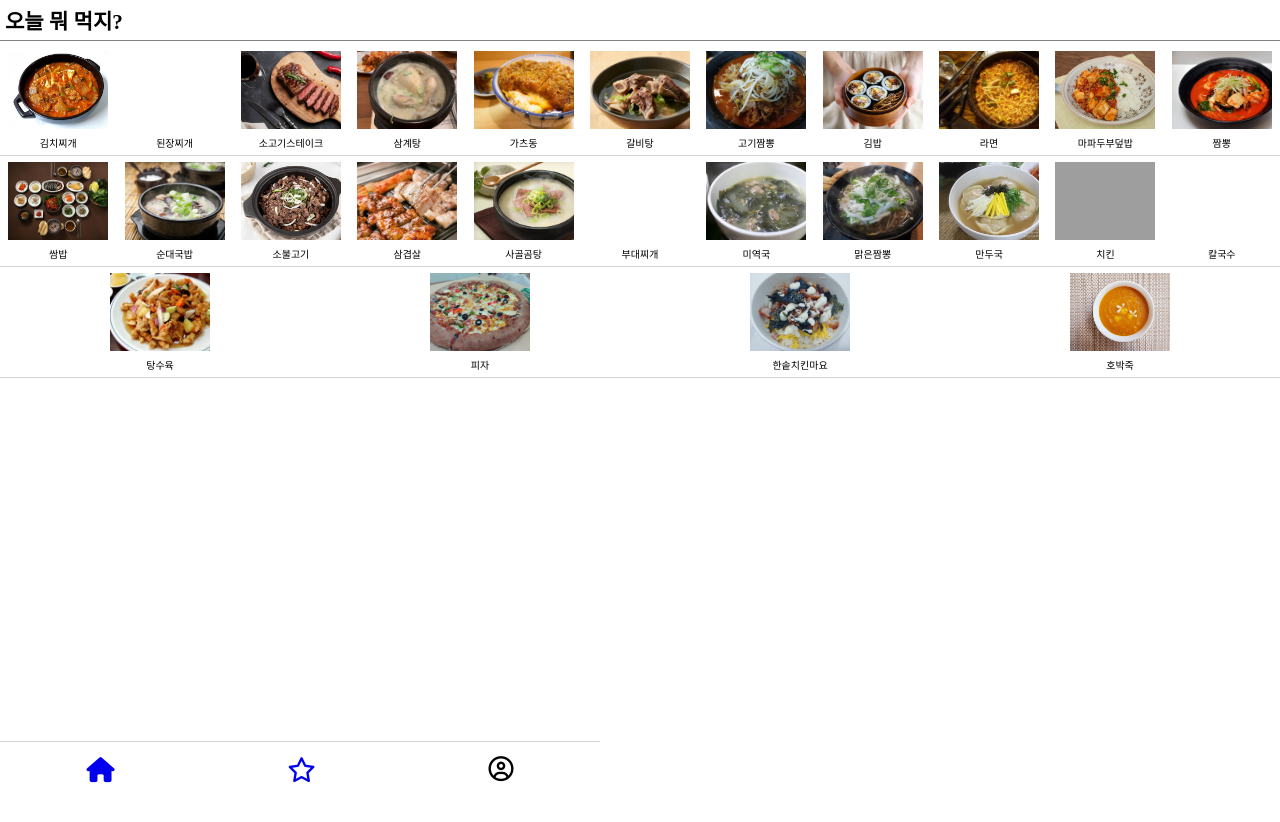
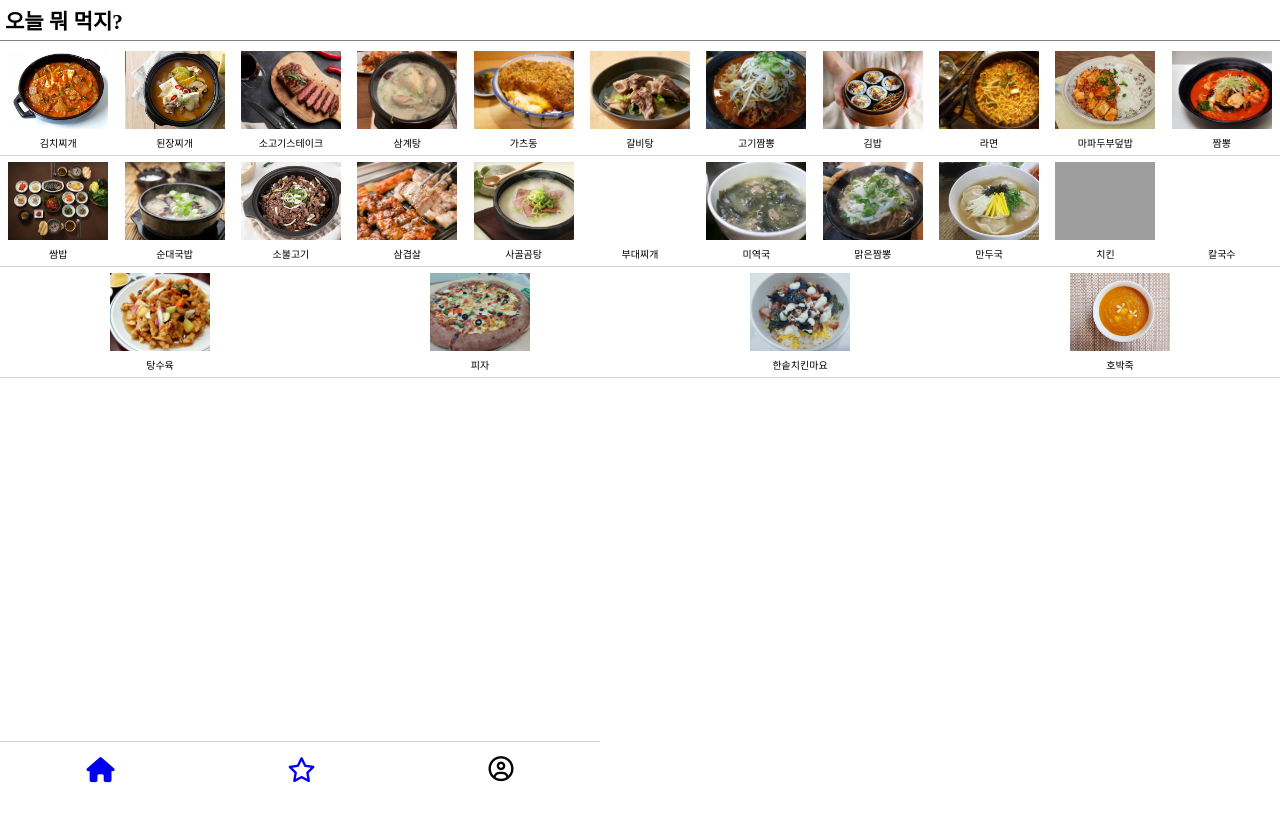
Before and after one commit to koreaTail/eatstar, a website: page index.html in a window 1280 px wide. Shown: the top 822 px of the page. Drawn offline with Linux system fonts and the light colour scheme; grey boxes are pictures that could not be loaded.

Commit message:
오류 수정

```diff
--- a/foodname.css
+++ b/foodname.css
@@ -4,7 +4,7 @@
   /* display: none; */
  }
 
- .된장찌개 .foodPictue{
+ .된장찌개{
   background-image: url(./img/된장찌개.jpg);
   /* display: none; */
  }
```
